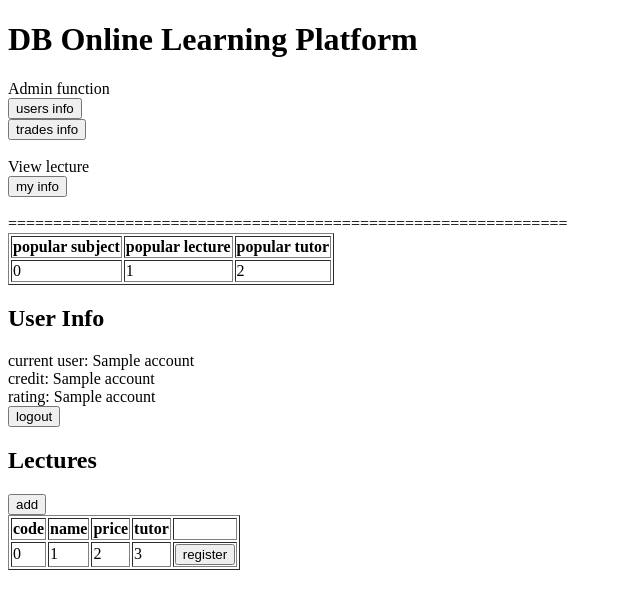
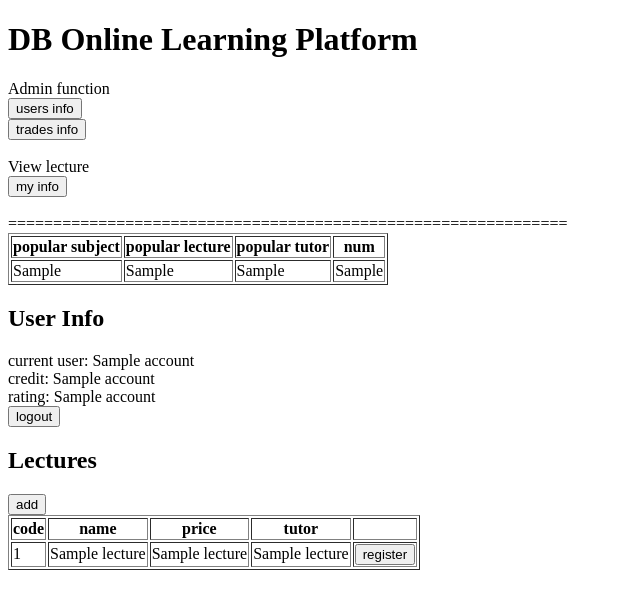
Before and after one commit to eojin16/KU_database_term, a Flask app: template templates/main_basic.html in a window 1280 px wide. Shown: the top 609 px of the page, without its empty margins (0-640 px from the left). Run offline with Flask 3, Linux system fonts and the light colour scheme; the template is opened without the code that fills it: most values are stand-ins (such as "Sample title", 1, 10 or a date in 2020); some libraries are stand-ins or nearby versions.

Commit message:
lectures, popular subject

```diff
--- a/app.py
+++ b/app.py
@@ -48,12 +48,20 @@ def register():
         account_result = cur.fetchone() # ('admin', 10000000, 'gold', 'tutor')
         print(account_result)
 
+        cur.execute("SELECT * FROM lecture;")
+        lecture_result = cur.fetchall() # ('00', 'korean history', 1000, 'admin')
+        print(lecture_result)
+
+        cur.execute("SELECT e.lecture_name, s.subject_name, e.tutor, COUNT(*) AS number_of_enrollments FROM enrollment e INNER JOIN subject s ON e.code = s.code GROUP BY e.lecture_name, s.subject_name, e.tutor ORDER BY COUNT(*) DESC LIMIT 1;")
+        popular_lecture_result = cur.fetchone() # ('database system', 'mathematics', 'admin', 2)
+        print(popular_lecture_result)
+
         # Login fail if no match id
         if users_result is None:
             return render_template("login_fail.html")
 
         # login success
-        return render_template("main_basic.html", account=account_result)
+        return render_template("main_basic.html", account=account_result, lecture=lecture_result, popular_lecture=popular_lecture_result)
 
     # Sign up
     elif send == "sign up":
--- a/templates/main_basic.html
+++ b/templates/main_basic.html
@@ -19,37 +19,41 @@
 <label for="view_lecture">View lecture</label><br>
 <input type="submit" name="send" value="my info"><br><br>
 ==============================================================<br>
+<form action="/register" method="post">
     <table border="1">
         <thead>
             <th>popular subject</th>
             <th>popular lecture</th>
             <th>popular tutor</th>
+            <th>num</th>
         </thead>
 
         <tbody>
             <tr>
-            <td>0</td>
-            <td>1</td>
-            <td>2</td>
+                <td>{{ popular_lecture[0] }}</td>
+                <td>{{ popular_lecture[1] }}</td>
+                <td>{{ popular_lecture[2] }}</td>
+                <td>{{ popular_lecture[3] }}</td>
             </tr>
         </tbody>
     </table>
 
-
-<form action="/register" method="post">
     <h2>User Info</h2>
     current user: {{ account[0] }} <br>
     credit: {{ account[1] }}<br>
     rating: {{ account[2] }}<br>
 </form>
+
+
 <form action="/return" method="post">
     <input type="submit" name="send" value="logout">
 </form>
 
 
-<form action="/lecture" method="post">
+<form action="/register_lecture" method="post">
     <h2>Lectures</h2>
     <input type="submit" name="send" value="add"><br>
+
     <table border="1">
         <thead>
             <th>code</th>
@@ -60,13 +64,15 @@
         </thead>
 
         <tbody>
+            {% for lecture in lecture %}
             <tr>
-            <td>0</td>
-            <td>1</td>
-            <td>2</td>
-            <td>3</td>
+                <td>{{ lecture[0] }}</td>
+                <td>{{ lecture[1] }}</td>
+                <td>{{ lecture[2] }}</td>
+                <td>{{ lecture[3] }}</td>
                 <td><input type="submit" name="send" value="register"></td>
             </tr>
+            {% endfor %}
         </tbody>
     </table>
 </form>
--- a/term.sql
+++ b/term.sql
@@ -64,3 +64,9 @@ INSERT INTO account VALUES('postgres', 75000, 'bronze', 'tutee');
 INSERT INTO lecture VALUES('00', 'korean history', 1000, 'admin');
 
 INSERT INTO enrollment VALUES('postgres', 'admin', '00', 'korean history',1000);
+
+## ADD
+
+INSERT INTO lecture VALUES('01', 'database system', 2000, 'admin');
+
+INSERT INTO enrollment VALUES('postgres', 'admin', '01', 'database system',2000);
```
Lines whose indentation alone changed are shown as unchanged.
